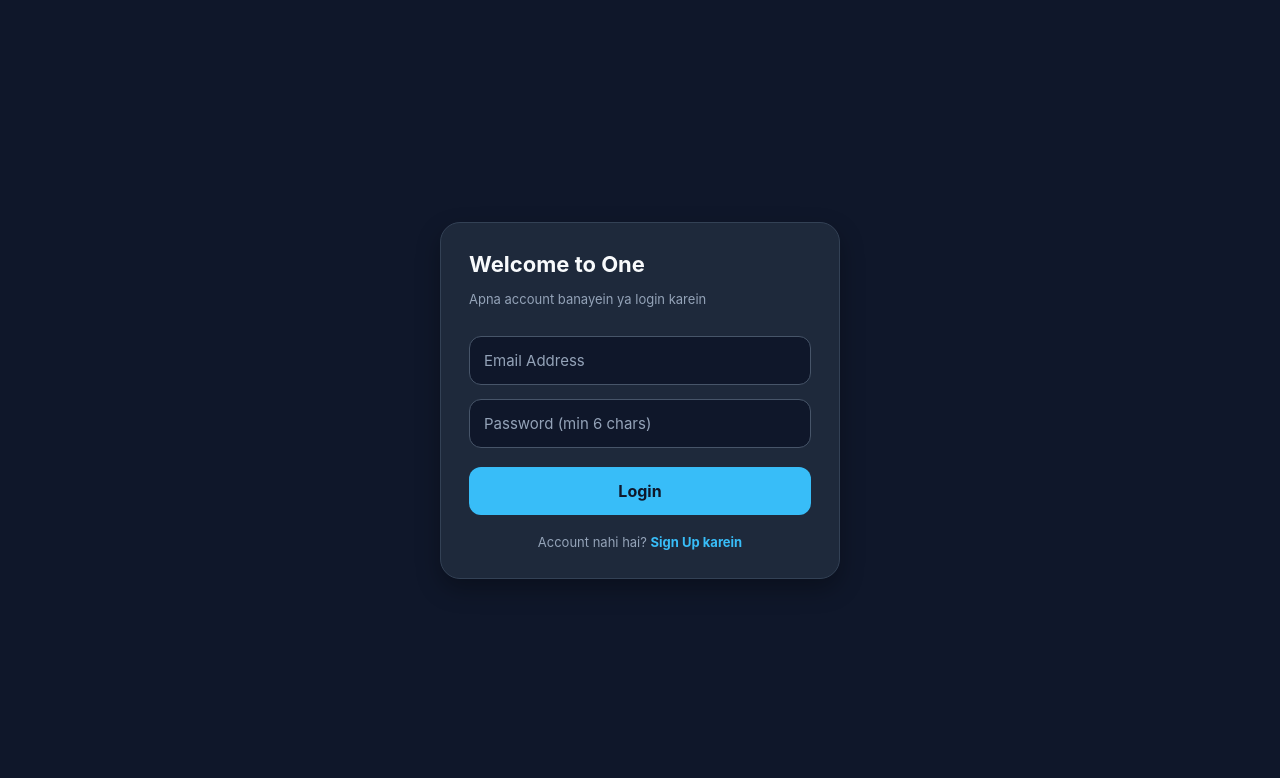
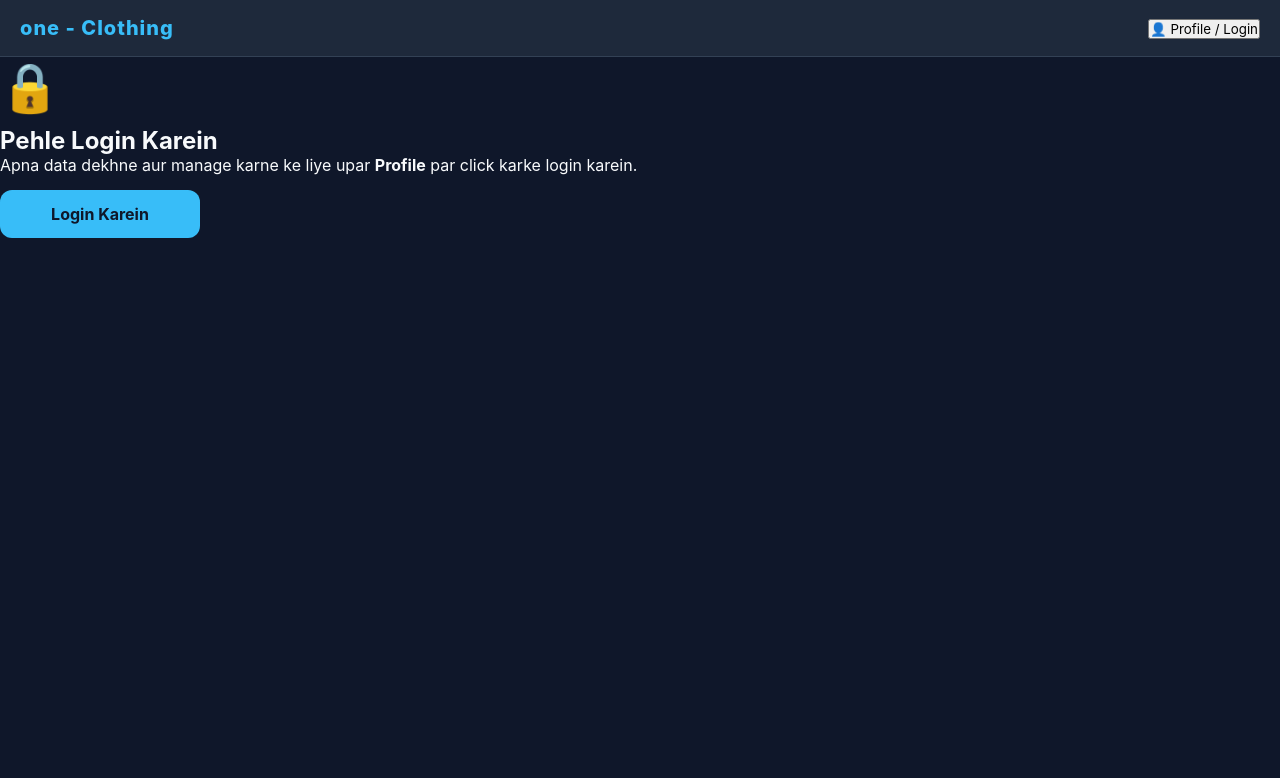
Before and after one commit to rehanalam8969208-cloud/one, a plain HTML site: page index.html in a window 1280 px wide. Drawn offline with Linux system fonts and the light colour scheme; no server answers.

Commit message:
Update index.html

```diff
--- a/index.html
+++ b/index.html
@@ -8,11 +8,23 @@
 </head>
 <body>
 
-    <!-- AUTHENTICATION CONTAINER (Login / Signup) -->
-    <div id="auth-screen" class="auth-container">
-        <div class="auth-box">
-            <h2 id="auth-title">Welcome to One</h2>
-            <p id="auth-subtitle" style="font-size: 13px; color: #94a3b8; margin-bottom: 15px;">Apna account banayein ya login karein</p>
+    <!-- TOP HEADER WITH PROFILE BUTTON -->
+    <header>
+        <div class="logo-text">one - Clothing</div>
+        <div id="header-profile-area">
+            <button class="profile-btn" onclick="openAuthModal()" id="profile-icon-btn">👤 Profile / Login</button>
+            <button class="logout-btn" onclick="logoutUser()" id="logout-icon-btn" style="display:none;">Logout</button>
+        </div>
+    </header>
+
+    <!-- LOGIN / SIGNUP MODAL -->
+    <div class="modal" id="auth-modal">
+        <div class="modal-content auth-modal-box">
+            <div style="display: flex; justify-content: space-between; align-items: center; margin-bottom: 5px;">
+                <h3 id="auth-title">Account Login</h3>
+                <button onclick="closeAuthModal()" style="background:none; border:none; color:#fff; font-size:20px; cursor:pointer;">✕</button>
+            </div>
+            <p id="auth-subtitle" style="font-size: 12px; color: #94a3b8; margin-bottom: 10px;">Apna email aur password dalein</p>
 
             <input type="email" id="auth-email" placeholder="Email Address">
             <input type="password" id="auth-password" placeholder="Password (min 6 chars)">
@@ -23,12 +35,7 @@
     </div>
 
     <!-- MAIN APP CONTAINER (Hidden until logged in) -->
-    <div id="app-screen" style="display: none; height: 100%; display: flex; flex-direction: column;">
-        <header>
-            <div class="logo-text">one - Clothing</div>
-            <button onclick="logoutUser()" style="background:#334155; border:none; color:#f87171; padding:6px 12px; border-radius:8px; font-weight:bold; cursor:pointer;">Logout</button>
-        </header>
-
+    <div id="app-screen" style="display: none; flex: 1; flex-direction: column; overflow: hidden;">
         <div class="dashboard-stats">
             <div class="stat-card">
                 <span>Total Items</span>
@@ -45,10 +52,18 @@
         </div>
 
         <div id="product-container">
-            <!-- Products load here from Cloud -->
+            <!-- Products load here securely for specific user -->
         </div>
 
-        <div class="fab" onclick="openModal()">+</div>
+        <div class="fab" onclick="openProductModal()">+</div>
+    </div>
+
+    <!-- LOCK SCREEN MESSAGE WHEN NOT LOGGED IN -->
+    <div id="lock-screen" class="lock-screen-box">
+        <div style="font-size: 48px; margin-bottom: 10px;">🔒</div>
+        <h2>Pehle Login Karein</h2>
+        <p>Apna data dekhne aur manage karne ke liye upar <b>Profile</b> par click karke login karein.</p>
+        <button class="btn-main-auth" style="margin-top: 15px; width: 200px;" onclick="openAuthModal()">Login Karein</button>
     </div>
 
     <!-- Add Product Modal -->
@@ -75,13 +90,12 @@
             </div>
 
             <div class="modal-btns">
-                <button class="btn-close" onclick="closeModal()">Radd Karein</button>
+                <button class="btn-close" onclick="closeProductModal()">Radd Karein</button>
                 <button class="btn-save" onclick="saveProduct()">Save Karein</button>
             </div>
         </div>
     </div>
 
-    <!-- Firebase & Main App Script -->
     <script type="module" src="script.js"></script>
 </body>
 </html>
```
